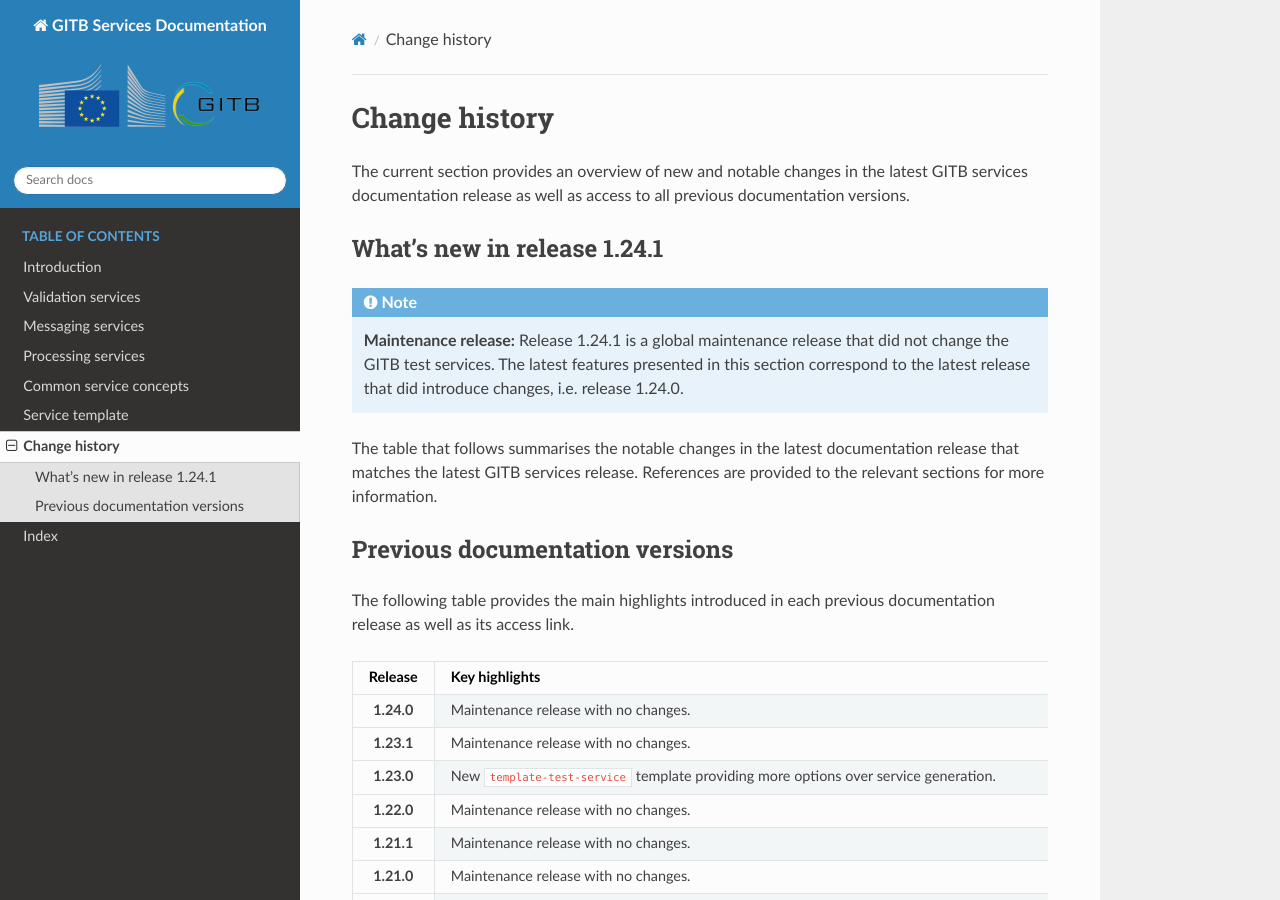
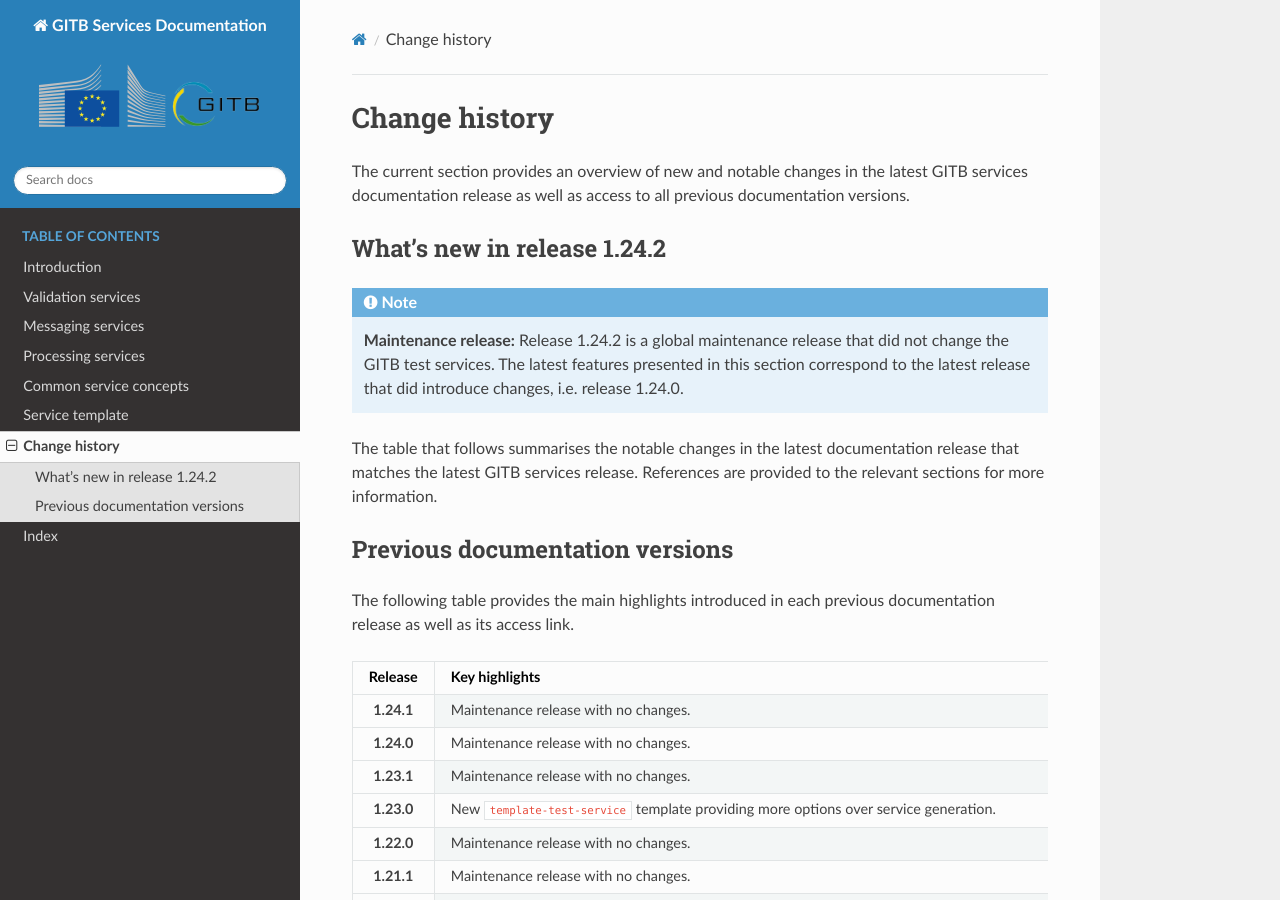
Before and after one commit to ISAITB/docs-services, a Sphinx documentation site: the page built from source/changelog/index.rst, in a window 1280 px wide and 900 px high. Built offline with Sphinx 7.4.7 and the Read the Docs theme 3.1.0, drawn with Linux system fonts in a browser that asks for light colours.

Commit message:
Updates for release 1.24.2

```diff
--- a/source/changelog/index.rst
+++ b/source/changelog/index.rst
@@ -8,11 +8,11 @@
 
 .. _changelog__new:
 
-What's new in release 1.24.1
+What's new in release 1.24.2
 ----------------------------
 
 .. note::
-    **Maintenance release:** Release 1.24.1 is a global maintenance release that did not change the GITB test services. The latest features presented
+    **Maintenance release:** Release 1.24.2 is a global maintenance release that did not change the GITB test services. The latest features presented
     in this section correspond to the latest release that did introduce changes, i.e. release 1.24.0.
 
 The table that follows summarises the notable changes in the latest documentation release that matches the latest GITB services
@@ -33,6 +33,7 @@
     :header: "Release", "Key highlights", "Documentation link"
     :stub-columns: 1
 
+    1.24.1, Maintenance release with no changes., https://www.itb.ec.europa.eu/docs/services/1.24.1/
     1.24.0, Maintenance release with no changes., https://www.itb.ec.europa.eu/docs/services/1.24.0/
     1.23.1, Maintenance release with no changes., https://www.itb.ec.europa.eu/docs/services/1.23.1/
     1.23.0, New ``template-test-service`` template providing more options over service generation., https://www.itb.ec.europa.eu/docs/services/1.23.0/
--- a/source/conf.py
+++ b/source/conf.py
@@ -24,9 +24,9 @@
 author = 'European Commission, DIGIT'
 
 # The short X.Y version
-version = 'GITB services version 1.24.1'
+version = 'GITB services version 1.24.2'
 # The full version, including alpha/beta/rc tags
-release = 'GITB services version 1.24.1'
+release = 'GITB services version 1.24.2'
 
 html_show_sourcelink = False
 html_show_sphinx = False
--- a/source/messaging/index.rst
+++ b/source/messaging/index.rst
@@ -114,7 +114,7 @@
     <dependency>
         <groupId>eu.europa.ec.itb</groupId>
         <artifactId>gitb-types-jakarta</artifactId>
-        <version>1.24.1</version>
+        <version>1.24.2</version>
     </dependency>
 
 .. note::
--- a/source/processing/index.rst
+++ b/source/processing/index.rst
@@ -51,7 +51,7 @@
     <dependency>
         <groupId>eu.europa.ec.itb</groupId>
         <artifactId>gitb-types-jakarta</artifactId>
-        <version>1.24.1</version>
+        <version>1.24.2</version>
     </dependency>
 
 .. note::
--- a/source/templates/index.rst
+++ b/source/templates/index.rst
@@ -62,7 +62,7 @@
 
 .. code-block:: none
 
-    mvn archetype:generate "-DarchetypeGroupId=eu.europa.ec.itb" "-DarchetypeArtifactId=template-test-service" "-DarchetypeVersion=1.24.1"
+    mvn archetype:generate "-DarchetypeGroupId=eu.europa.ec.itb" "-DarchetypeArtifactId=template-test-service" "-DarchetypeVersion=1.24.2"
 
 This will download and run the project generation process. Provide the following values for the requested properties:
 
@@ -82,7 +82,7 @@
 
     ...
     [INFO] ----------------------------------------------------------------------------
-    [INFO] Using following parameters for creating project from Archetype: template-test-service:1.24.1
+    [INFO] Using following parameters for creating project from Archetype: template-test-service:1.24.2
     [INFO] ----------------------------------------------------------------------------
     [INFO] Parameter: groupId, Value: org.test
     [INFO] Parameter: artifactId, Value: test-services
--- a/source/validation/index.rst
+++ b/source/validation/index.rst
@@ -26,7 +26,7 @@
   <dependency>
       <groupId>eu.europa.ec.itb</groupId>
       <artifactId>gitb-types-jakarta</artifactId>
-      <version>1.24.1</version>
+      <version>1.24.2</version>
   </dependency>
 
 .. note::
```
Also changed, not shown: other parts of source/templates/index.rst (+1 -1 lines).
